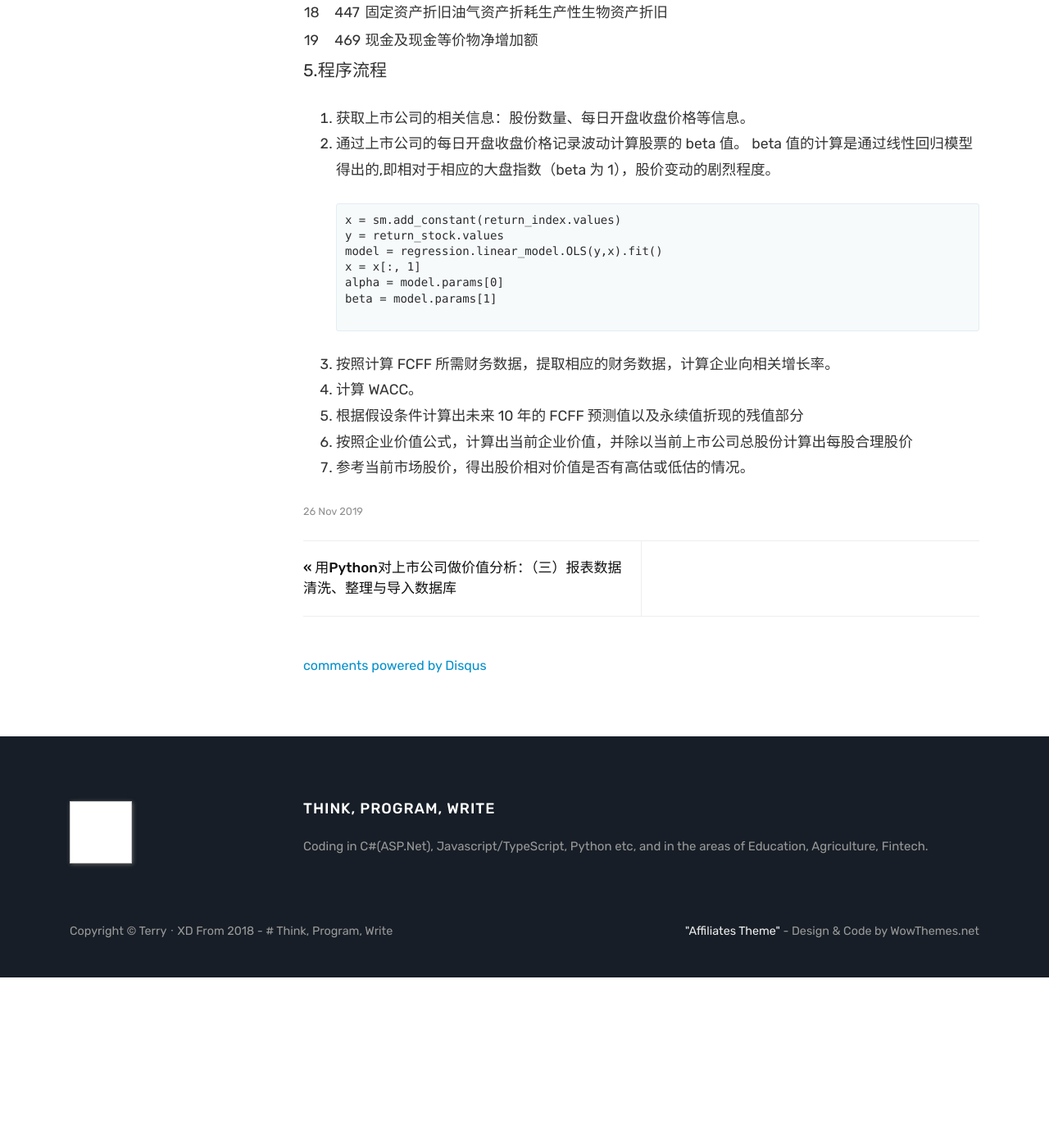
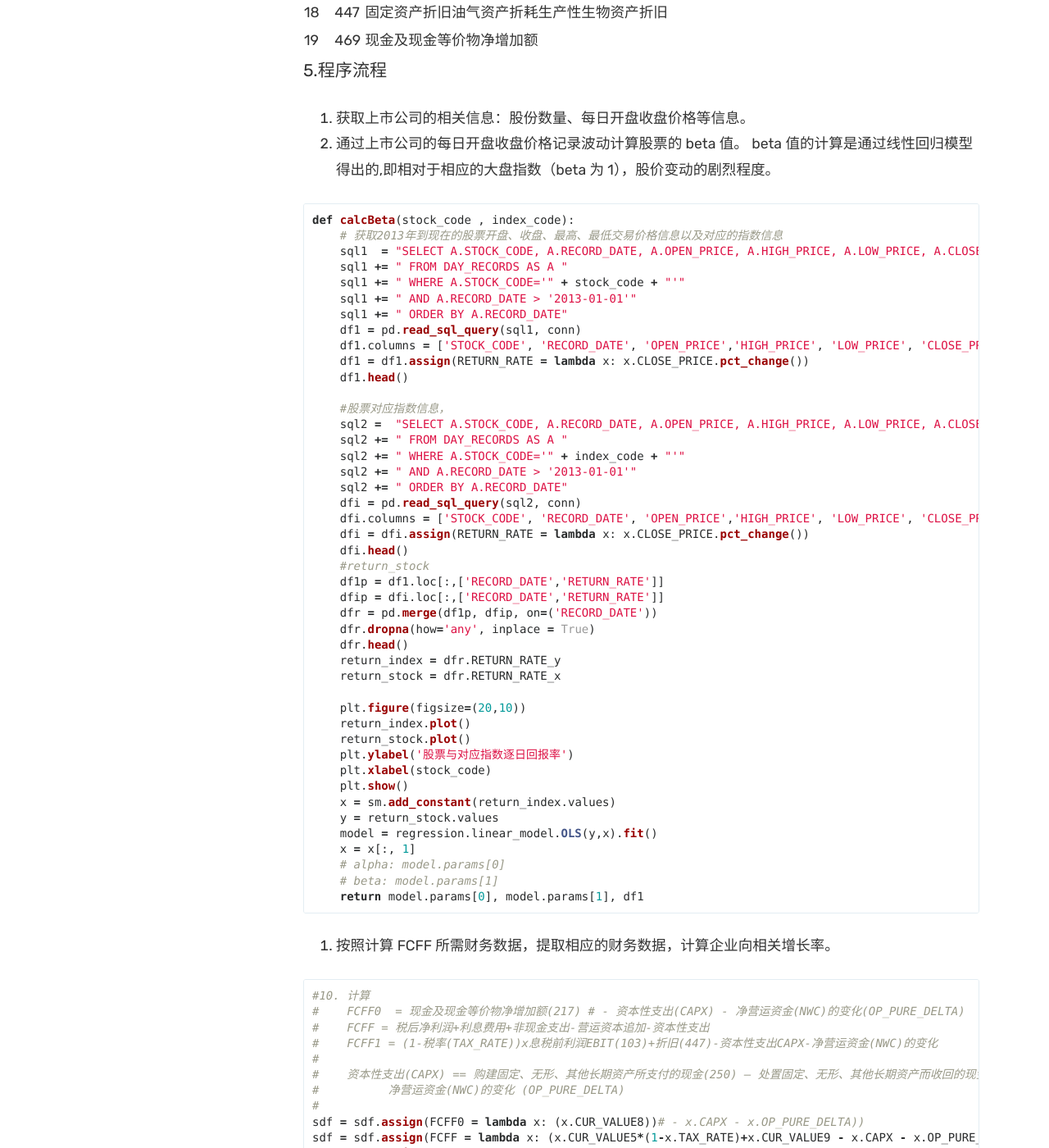
Before and after one commit to yxdt/yxdt.github.io, a Jekyll site: the page built from _posts/2020-01-03-python-company-value.markdown, in a window 1280 px wide and 1400 px high, scrolled down 5420 px. Shown: the whole window at 82% size. Built offline with Jekyll 4.4.1, drawn with Linux system fonts in a browser that asks for light colours; formulas are drawn with MathJax 3; comment, search, counter and statistics services are not loaded; before the commit the page ends 6612 px from its top, so only the background shows below that; some of the changed text lies outside the part shown.

Commit message:
price wacc

````diff
--- a/_posts/2020-01-03-python-company-value.markdown
+++ b/_posts/2020-01-03-python-company-value.markdown
@@ -93,12 +93,12 @@ $$ WACC = (K_e * W_e) + (K_d(1-t)*W_d) $$
 - $W_d$ : 债务资本在资本结构中的百分比
 - t : 公司实际所得税税率
 
-1. 基准收益率 $r_f$：即市场长期无风险收益率，在这里以 30 年期国债收益率来代替，目前为 3.3%。 [数据来源](http://yield.chinabond.com.cn/cbweb-mn/yield_main)
+1. 基准收益率 $r_f$：即市场长期无风险收益率，在这里以 30 年期国债收益率来代替，目前为 3.3%。 [国债收益率数据来源](http://yield.chinabond.com.cn/cbweb-mn/yield_main)
 2. 普通股的期望收益率：
    $$ E(r) = r_f + beta*(r_m - r_f) $$
-   - beta : 股票的 beta 值
-   - r_m ： 市场期望回报率 用 A 股过去 5 年的平均涨幅来计算。得出平均市场回报为 6.6%
-   - r_f : 计准收益率，见上。
+   - $beta$ : 股票的 beta 值
+   - $r_m$ ： 市场期望回报率 用 A 股过去 5 年的平均涨幅来计算。得出平均市场回报为 6.6%
+   - $r_f$ : 计准收益率，见上。
 3. 增长假设：假设设未来 5 年平均增长率与过去 5 年平均增长率相同，未来第 6 年起的平均增长率为过去 5 年平均增长率的一半。
 4. 永续增长 g: 可以用上面的计准收益率来代替。
 
@@ -163,18 +163,97 @@ $$ WACC = (K_e * W_e) + (K_d(1-t)*W_d) $$
 2. 通过上市公司的每日开盘收盘价格记录波动计算股票的 beta 值。
    beta 值的计算是通过线性回归模型得出的,即相对于相应的大盘指数（beta 为 1），股价变动的剧烈程度。
 
-   ```PYTHON
-   x = sm.add_constant(return_index.values)
-   y = return_stock.values
-   model = regression.linear_model.OLS(y,x).fit()
-   x = x[:, 1]
-   alpha = model.params[0]
-   beta = model.params[1]
+```python
+def calcBeta(stock_code , index_code):
+    # 获取2013年到现在的股票开盘、收盘、最高、最低交易价格信息以及对应的指数信息
+    sql1  = "SELECT A.STOCK_CODE, A.RECORD_DATE, A.OPEN_PRICE, A.HIGH_PRICE, A.LOW_PRICE, A.CLOSE_PRICE, A.TOTAL_AMOUNT, A.TOTAL_QTY "
+    sql1 += " FROM DAY_RECORDS AS A "
+    sql1 += " WHERE A.STOCK_CODE='" + stock_code + "'"
+    sql1 += " AND A.RECORD_DATE > '2013-01-01'"
+    sql1 += " ORDER BY A.RECORD_DATE"
+    df1 = pd.read_sql_query(sql1, conn)
+    df1.columns = ['STOCK_CODE', 'RECORD_DATE', 'OPEN_PRICE','HIGH_PRICE', 'LOW_PRICE', 'CLOSE_PRICE', 'TOTAL_AMOUNT', 'TOTAL_QTY']
+    df1 = df1.assign(RETURN_RATE = lambda x: x.CLOSE_PRICE.pct_change())
+    df1.head()
 
-   ```
+    #股票对应指数信息，
+    sql2 =  "SELECT A.STOCK_CODE, A.RECORD_DATE, A.OPEN_PRICE, A.HIGH_PRICE, A.LOW_PRICE, A.CLOSE_PRICE, A.TOTAL_AMOUNT, A.TOTAL_QTY "
+    sql2 += " FROM DAY_RECORDS AS A "
+    sql2 += " WHERE A.STOCK_CODE='" + index_code + "'"
+    sql2 += " AND A.RECORD_DATE > '2013-01-01'"
+    sql2 += " ORDER BY A.RECORD_DATE"
+    dfi = pd.read_sql_query(sql2, conn)
+    dfi.columns = ['STOCK_CODE', 'RECORD_DATE', 'OPEN_PRICE','HIGH_PRICE', 'LOW_PRICE', 'CLOSE_PRICE', 'TOTAL_AMOUNT', 'TOTAL_QTY']
+    dfi = dfi.assign(RETURN_RATE = lambda x: x.CLOSE_PRICE.pct_change())
+    dfi.head()
+    #return_stock
+    df1p = df1.loc[:,['RECORD_DATE','RETURN_RATE']]
+    dfip = dfi.loc[:,['RECORD_DATE','RETURN_RATE']]
+    dfr = pd.merge(df1p, dfip, on=('RECORD_DATE'))
+    dfr.dropna(how='any', inplace = True)
+    dfr.head()
+    return_index = dfr.RETURN_RATE_y
+    return_stock = dfr.RETURN_RATE_x
+
+    plt.figure(figsize=(20,10))
+    return_index.plot()
+    return_stock.plot()
+    plt.ylabel('股票与对应指数逐日回报率')
+    plt.xlabel(stock_code)
+    plt.show()
+    x = sm.add_constant(return_index.values)
+    y = return_stock.values
+    model = regression.linear_model.OLS(y,x).fit()
+    x = x[:, 1]
+    # alpha: model.params[0]
+    # beta: model.params[1]
+    return model.params[0], model.params[1], df1
+```
 
 3. 按照计算 FCFF 所需财务数据，提取相应的财务数据，计算企业向相关增长率。
+
+```python
+#10. 计算
+#    FCFF0  = 现金及现金等价物净增加额(217) # - 资本性支出(CAPX) - 净营运资金(NWC)的变化(OP_PURE_DELTA)
+#    FCFF = 税后净利润+利息费用+非现金支出-营运资本追加-资本性支出
+#    FCFF1 = (1-税率(TAX_RATE))x息税前利润EBIT(103)+折旧(447)-资本性支出CAPX-净营运资金(NWC)的变化
+#
+#    资本性支出(CAPX) == 购建固定、无形、其他长期资产所支付的现金(250) — 处置固定、无形、其他长期资产而收回的现金净额(246)
+#          净营运资金(NWC)的变化 (OP_PURE_DELTA)
+#
+sdf = sdf.assign(FCFF0 = lambda x: (x.CUR_VALUE8))# - x.CAPX - x.OP_PURE_DELTA))
+sdf = sdf.assign(FCFF = lambda x: (x.CUR_VALUE5*(1-x.TAX_RATE)+x.CUR_VALUE9 - x.CAPX - x.OP_PURE_DELTA))
+sdf = sdf.assign(FCFF1 = lambda x: (x.CUR_VALUE5 * (1 - x.TAX_RATE) + x.CUR_VALUE9 - x.CAPX1 - x.OP_PURE_DELTA))
+
+fcff5 = sdf.FCFF0.mean()
+fcffl = sdf.loc[lidx:,'FCFF0'].values
+```
+
 4. 计算 WACC。
 5. 根据假设条件计算出未来 10 年的 FCFF 预测值以及永续值折现的残值部分
 6. 按照企业价值公式，计算出当前企业价值，并除以当前上市公司总股份计算出每股合理股价
+
+```python
+def calcWacc(lr, er, dr, beta, e, d,t, oi, r5, r10, g, stock):
+    sr =  lr + beta*(0.0667 - lr)
+    wacc = sr * (e/(e+d)) + er * (d/(e+d))* (1 - t)
+    rate0 = (1 - t)*opr5 + dr5 - capx1r5 - wcr5
+    rate = fcff25/oi #过去5年平均 有定增
+    brrf = [1+r5,1+r5,1+r5,1+r5,1+r5,1+r10,1+r10,1+r10,1+r10,1+r10] #参考brr5与brrl
+    dcr =  1.0 # = 1/(1+wacc)^year ~~ [0.9091, 0.8264, 0.7513,0.6830, 0.6209, 0.5644...]
+    fcff = 0
+
+    for iR in brrf:
+        oi = oi * iR
+        dcr = dcr / (1 + wacc)
+        fcff += oi * rate * dcr
+        print(fcff, oi, rate, dcr)
+    fcf10 = oi * rate * dcr
+    ppv = fcf10 * (1+ g)/(wacc - g)
+    ppv = ppv / pow(1+wacc, 10)
+    cf = fcff + ppv
+    price = cf/stock
+    return wacc, cf, price
+```
+
 7. 参考当前市场股价，得出股价相对价值是否有高估或低估的情况。
````
